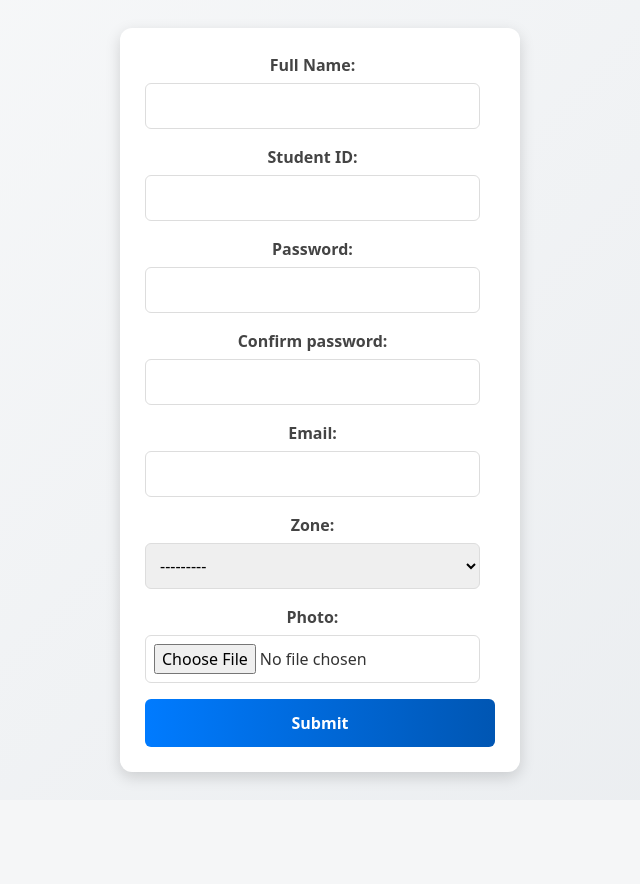
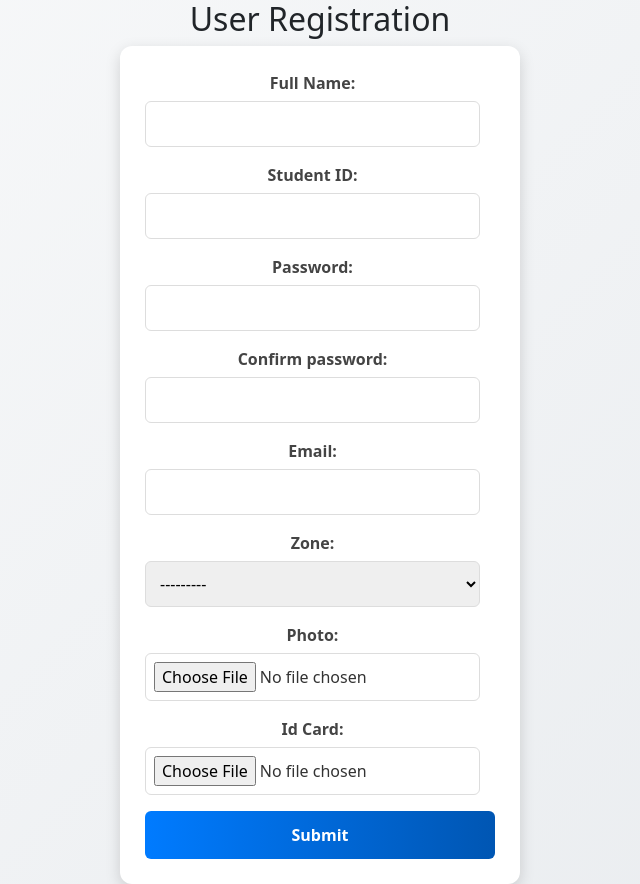
Before and after one commit to soce-cusat/sargam-backend, a Django app: page /register/ in a window 1280 px wide. Shown: the whole page, without its empty margins (320-960 px from the left). Before the commit the page ends 786 px from the top, so only its background shows below. Run offline with Django 4.2, Linux system fonts and the light colour scheme.

Commit message:
fixed some errors, congigured reg page

```diff
--- a/accounts/forms.py
+++ b/accounts/forms.py
@@ -1,5 +1,5 @@
 from django import forms
-
+from accounts.models import Participant
 from accounts import models
 
 class ParticipantRegistraionForm(forms.ModelForm):
@@ -15,7 +15,7 @@ class ParticipantRegistraionForm(forms.ModelForm):
 	class Meta:
 		model = models.Participant
 
-		fields = ['name', 'studentid', 'password', 'confirm_password', 'email', 'zone', 'photo']
+		fields = ['name', 'studentid', 'password', 'confirm_password', 'email', 'zone', 'photo','id_card']
 		labels = {
 			'name': "Full Name",
 			'password': "Password",
@@ -23,5 +23,6 @@ class ParticipantRegistraionForm(forms.ModelForm):
 			'email': "E-Mail",
 			'zone': "Zone",
 			'photo': 'Photo',
-			'studentid': 'Student ID'
+			'studentid': 'Student ID',
+			'id_card': 'Id Card'
 		}
--- a/accounts/models.py
+++ b/accounts/models.py
@@ -16,6 +16,7 @@ class Participant(models.Model):
 	zone = models.ForeignKey(Zone, on_delete=models.CASCADE)
 	photo = models.ImageField()
 	studentid = models.IntegerField(unique=True)
+	id_card = models.ImageField(null=True, blank=True)
 
 	def __str__(self):
  		return self.user.get_full_name()
--- a/accounts/templates/accounts/base.html
+++ b/accounts/templates/accounts/base.html
@@ -12,8 +12,14 @@
     {% block head  %}
     {% endblock %}
 </head>
-<body>
-    {% block content %}
-    {% endblock %}
+<body class="overflow-auto">
+    <div class="container d-flex flex-column justify-content-center align-items-center min-vh-100">
+        <div class="col-md-6 col-12">
+            {% block content %}
+            {% endblock %}
+        </div>
+    </div>
 </body>
+
+
 </html>
--- a/accounts/templates/accounts/reg_login.html
+++ b/accounts/templates/accounts/reg_login.html
@@ -1,16 +1,19 @@
 {% extends 'accounts/base.html' %}
 
 {% block content %}
+<div class="centered-container">
+	<h2 style="text-align: center;">User Registration</h2>
 	<form method="post" enctype="multipart/form-data">
 		{% csrf_token %}
 		{{ form.as_p }}
 		{% if messages %}
 		<ul class="messages">
-		    {% for message in messages %}
-		    <li{% if message.tags %} class="{{ message.tags }}"{% endif %}>{{ message }}</li>
-		    {% endfor %}
+			{% for message in messages %}
+			<li{% if message.tags %} class="{{ message.tags }}"{% endif %}>{{ message }}</li>
+			{% endfor %}
 		</ul>
 		{% endif %}
 		<input type="submit" value="Submit">
 	</form>
+</div>
 {% endblock %}
--- a/accounts/views.py
+++ b/accounts/views.py
@@ -75,7 +75,8 @@ class RegistrationView(TemplateView):
 				email=form_data['email'],
 				zone=Zone.objects.get(id=form_data['zone'].id),
 				photo=request.FILES['photo'],
-				studentid=form_data['studentid']
+				studentid=form_data['studentid'],
+				id_card=request.FILES['id_card']
 			)
 			send_mail(
     			subject="Sargam Application Verification",
--- a/static/css/register.css
+++ b/static/css/register.css
@@ -4,7 +4,7 @@ body {
     display: flex;
     justify-content: center;
     align-items: center;
-    height: 100vh;
+    height: auto;
     margin: 0;
 }
 
@@ -81,3 +81,17 @@ input[type="number"]::-webkit-outer-spin-button {
     -webkit-appearance: none;
     margin: 0;
 }
+.centered-container {
+    display: flex;
+    flex-direction: column;
+    align-items: center;
+    justify-content: center;
+    min-height: 100vh;
+}
+.centered-container h2 {
+    text-align: center;
+}
+.centered-container form {
+    width: 100%;
+    max-width: 400px;
+}
```
